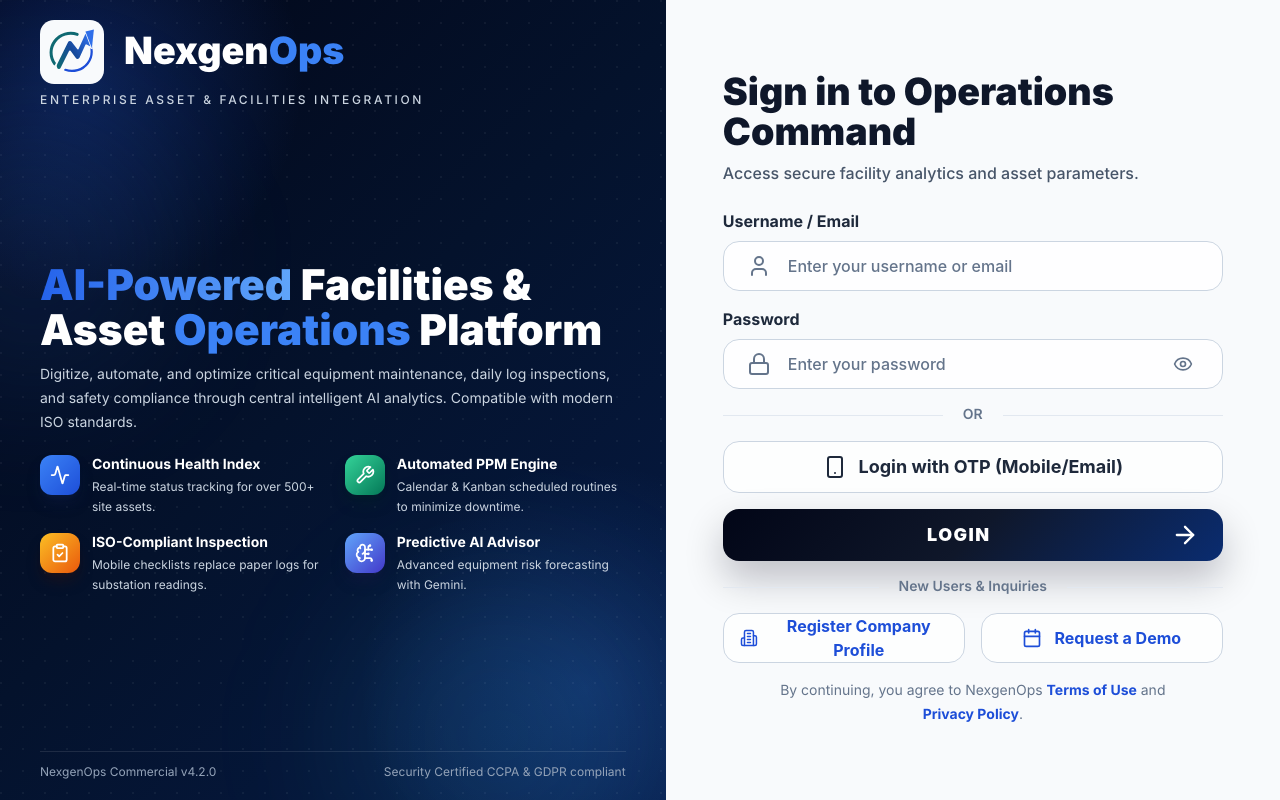
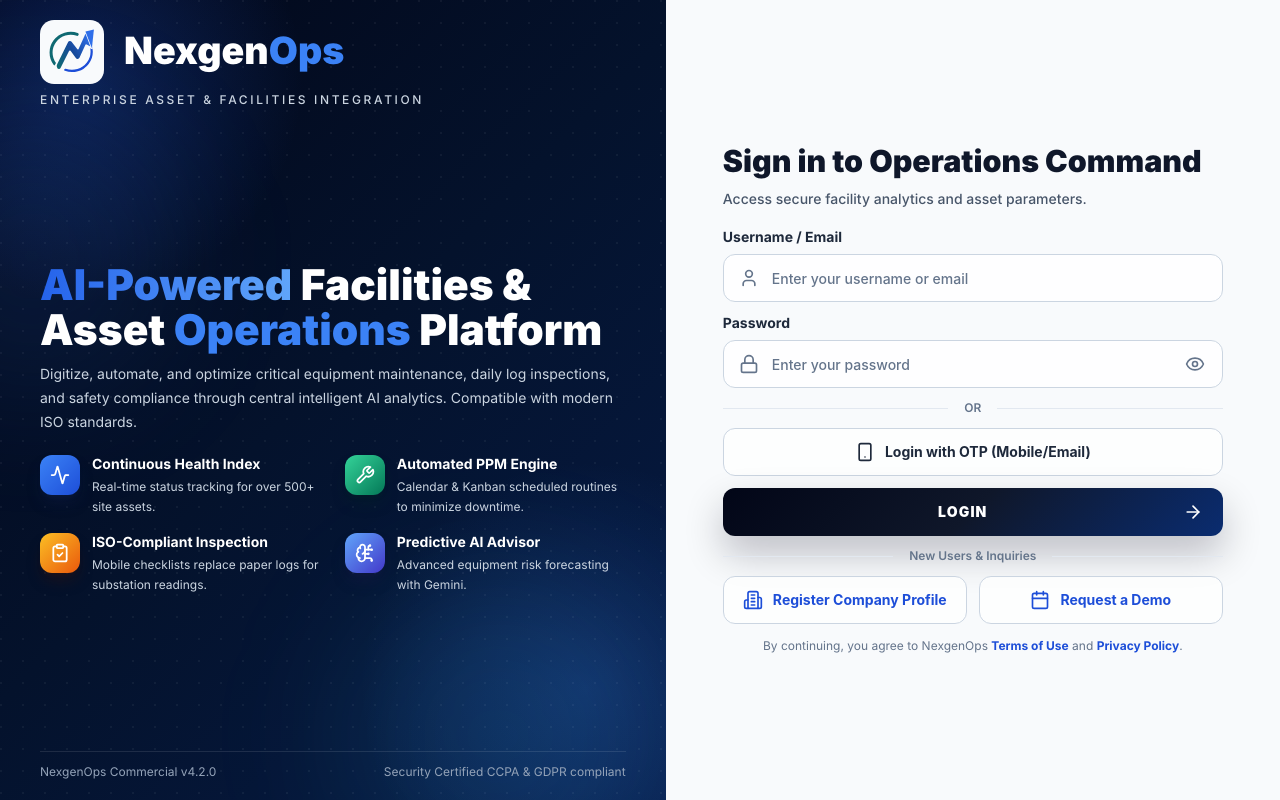
Before and after one commit to NexgenOps26/NexgenOps, a React (Vite) app in the folder frontend/: page / in a window 1280 px wide. Built offline with nearby package versions, Linux system fonts and the light colour scheme.

Commit message:
style(frontend): compact authentication form controls
Includes

-48px inputs
-48px buttons
-Improved spacing
-Better laptop usability

```diff
--- a/frontend/src/components/AuthFormControls.tsx
+++ b/frontend/src/components/AuthFormControls.tsx
@@ -16,13 +16,13 @@ type AuthFieldProps = Omit<
 };
 
 const inputClassName =
-  "h-[52px] w-full rounded-2xl border bg-white/80 pl-16 text-base font-medium text-slate-900 transition placeholder:text-slate-500 hover:border-slate-400 focus:border-blue-600 focus:outline-none focus-visible:ring-4 focus-visible:ring-blue-600/20 lg:h-[50px]";
+  "h-12 w-full rounded-xl border bg-white/80 pl-12 text-sm font-medium text-slate-900 transition placeholder:text-slate-500 hover:border-slate-400 focus:border-blue-600 focus:outline-none focus-visible:ring-4 focus-visible:ring-blue-600/20";
 
 export const secondaryActionClassName =
-  "flex h-[54px] w-full items-center justify-center gap-3 rounded-2xl border border-slate-300 bg-white/70 text-base font-bold text-slate-800 transition hover:-translate-y-0.5 hover:border-blue-500 hover:bg-white hover:shadow-[0_16px_36px_rgba(37,99,235,0.14)] focus:outline-none focus-visible:ring-4 focus-visible:ring-blue-600/30 lg:h-[52px] xl:text-lg";
+  "flex h-12 w-full items-center justify-center gap-2.5 rounded-xl border border-slate-300 bg-white/70 text-sm font-bold text-slate-800 transition hover:-translate-y-0.5 hover:border-blue-500 hover:bg-white hover:shadow-[0_16px_36px_rgba(37,99,235,0.14)] focus:outline-none focus-visible:ring-4 focus-visible:ring-blue-600/30";
 
 export const inquiryActionClassName =
-  "flex h-[54px] items-center justify-center gap-3 rounded-2xl border border-slate-300 bg-white/70 px-4 text-sm font-bold text-blue-700 transition hover:-translate-y-0.5 hover:border-blue-500 hover:bg-white hover:shadow-[0_14px_30px_rgba(37,99,235,0.12)] focus:outline-none focus-visible:ring-4 focus-visible:ring-blue-600/30 lg:h-[50px] xl:text-base";
+  "flex h-12 items-center justify-center gap-2.5 rounded-xl border border-slate-300 bg-white/70 px-4 text-sm font-bold text-blue-700 transition hover:-translate-y-0.5 hover:border-blue-500 hover:bg-white hover:shadow-[0_14px_30px_rgba(37,99,235,0.12)] focus:outline-none focus-visible:ring-4 focus-visible:ring-blue-600/30";
 
 export function AuthField({
   error,
@@ -38,14 +38,14 @@ export function AuthField({
   return (
     <div>
       <label
-        className="mb-2 block text-base font-bold text-slate-800 lg:text-sm xl:text-base"
+        className="mb-1.5 block text-sm font-bold text-slate-800"
         htmlFor={id}
       >
         {label}
       </label>
       <div className="group relative">
         <Icon
-          className="pointer-events-none absolute left-6 top-1/2 h-6 w-6 -translate-y-1/2 text-slate-500 transition group-focus-within:text-blue-600"
+          className="pointer-events-none absolute left-4 top-1/2 h-5 w-5 -translate-y-1/2 text-slate-500 transition group-focus-within:text-blue-600"
           aria-hidden="true"
         />
         <input
@@ -54,7 +54,7 @@ export function AuthField({
           aria-describedby={error ? errorId : undefined}
           aria-invalid={Boolean(error)}
           className={`${inputClassName} ${
-            trailingAction ? "pr-16" : "pr-5"
+            trailingAction ? "pr-12" : "pr-4"
           } ${
             error
               ? "border-red-500 focus:border-red-600 focus-visible:ring-red-600/20"
@@ -66,7 +66,7 @@ export function AuthField({
       {(error || reserveErrorSpace) && (
         <p
           id={errorId}
-          className="mt-1.5 min-h-5 text-sm font-medium text-red-700"
+          className="mt-1 min-h-5 text-xs font-medium text-red-700"
           role={error ? "alert" : undefined}
         >
           {error}
@@ -91,7 +91,7 @@ export function PasswordField(props: PasswordFieldProps) {
           type="button"
           aria-label={showPassword ? "Hide password" : "Show password"}
           aria-pressed={showPassword}
-          className="absolute right-5 top-1/2 flex h-10 w-10 -translate-y-1/2 items-center justify-center rounded-full text-slate-500 transition hover:bg-slate-100 hover:text-slate-900 focus:outline-none focus-visible:ring-4 focus-visible:ring-blue-600/30"
+          className="absolute right-2.5 top-1/2 flex h-9 w-9 -translate-y-1/2 items-center justify-center rounded-full text-slate-500 transition hover:bg-slate-100 hover:text-slate-900 focus:outline-none focus-visible:ring-4 focus-visible:ring-blue-600/30"
           onClick={() => setShowPassword((value) => !value)}
         >
           {showPassword ? (
@@ -116,11 +116,11 @@ export function PrimaryAction({
     <button
       type="submit"
       disabled={disabled}
-      className="group flex h-[54px] w-full items-center justify-center rounded-2xl bg-[linear-gradient(135deg,#020617,#0f172a,#0a2c70)] px-6 text-base font-black tracking-[0.08em] text-white shadow-enterprise-button transition hover:-translate-y-0.5 hover:shadow-[0_22px_44px_rgba(10,44,112,0.32)] focus:outline-none focus-visible:ring-4 focus-visible:ring-blue-600/35 disabled:cursor-not-allowed disabled:opacity-50 disabled:shadow-none disabled:hover:translate-y-0 lg:h-[52px] xl:text-lg"
+      className="group flex h-12 w-full items-center justify-center rounded-xl bg-[linear-gradient(135deg,#020617,#0f172a,#0a2c70)] px-5 text-sm font-black tracking-[0.08em] text-white shadow-enterprise-button transition hover:-translate-y-0.5 hover:shadow-[0_22px_44px_rgba(10,44,112,0.32)] focus:outline-none focus-visible:ring-4 focus-visible:ring-blue-600/35 disabled:cursor-not-allowed disabled:opacity-50 disabled:shadow-none disabled:hover:translate-y-0"
     >
       <span className="flex-1 text-center">{children}</span>
       <ArrowRight
-        className="h-6 w-6 transition group-hover:translate-x-1 group-disabled:translate-x-0 xl:h-7 xl:w-7"
+        className="h-5 w-5 transition group-hover:translate-x-1 group-disabled:translate-x-0"
         aria-hidden="true"
       />
     </button>
@@ -129,7 +129,7 @@ export function PrimaryAction({
 
 export function Divider({ label }: { label: string }) {
   return (
-    <div className="flex items-center gap-5 text-sm font-semibold text-slate-500 lg:text-xs xl:text-sm">
+    <div className="flex items-center gap-4 text-xs font-semibold text-slate-500">
       <div className="h-px flex-1 bg-slate-200" />
       <span>{label}</span>
       <div className="h-px flex-1 bg-slate-200" />
@@ -139,7 +139,7 @@ export function Divider({ label }: { label: string }) {
 
 export function LegalNotice() {
   return (
-    <p className="mx-auto mt-6 max-w-[460px] text-center text-sm leading-6 text-slate-500 lg:mt-3 lg:text-xs lg:leading-5 xl:mt-4 xl:text-sm xl:leading-6">
+    <p className="mx-auto mt-4 max-w-[460px] text-center text-xs leading-5 text-slate-500 lg:mt-3">
       By continuing, you agree to NexgenOps{" "}
       <a
         className="whitespace-nowrap font-bold text-blue-700 transition hover:text-blue-900 focus:outline-none focus-visible:rounded focus-visible:ring-2 focus-visible:ring-blue-600/40"
--- a/frontend/src/components/LoginForm.tsx
+++ b/frontend/src/components/LoginForm.tsx
@@ -67,16 +67,16 @@ export function LoginForm({ onRegisterCompanyClick }: LoginFormProps) {
   return (
     <>
 
-      <div className="mb-9 text-center sm:text-left lg:mb-5 xl:mb-6">
-        <h2 className="text-3xl font-black leading-tight tracking-normal text-slate-900 sm:text-4xl lg:text-[2.15rem] xl:text-[2.35rem]">
+      <div className="mb-6 text-center sm:text-left lg:mb-4">
+        <h2 className="text-[1.75rem] font-black leading-tight tracking-normal text-slate-900 sm:text-3xl lg:text-[1.9rem]">
           Sign in to Operations Command
         </h2>
-        <p className="mt-4 text-base font-medium leading-7 text-slate-600 sm:text-lg lg:mt-2 lg:text-sm lg:leading-6 xl:text-base">
+        <p className="mt-2 text-sm font-medium leading-6 text-slate-600">
           Access secure facility analytics and asset parameters.
         </p>
       </div>
 
-      <form className="space-y-5 lg:space-y-3 xl:space-y-4" onSubmit={handleSubmit}>
+      <form className="space-y-3" onSubmit={handleSubmit}>
         <AuthField
           id="login-username"
           name="username"
@@ -118,7 +118,7 @@ export function LoginForm({ onRegisterCompanyClick }: LoginFormProps) {
           onClick={() => handlePlaceholderAction("otp")}
           className={secondaryActionClassName}
         >
-          <Smartphone className="h-5 w-5 xl:h-6 xl:w-6" aria-hidden="true" />
+          <Smartphone className="h-5 w-5" aria-hidden="true" />
           <span>Login with OTP (Mobile/Email)</span>
         </button>
 
@@ -126,7 +126,7 @@ export function LoginForm({ onRegisterCompanyClick }: LoginFormProps) {
 
         <Divider label="New Users & Inquiries" />
 
-        <div className="grid gap-4 sm:grid-cols-2">
+        <div className="grid gap-3 sm:grid-cols-2">
           <button
             type="button"
             onClick={onRegisterCompanyClick}
```
